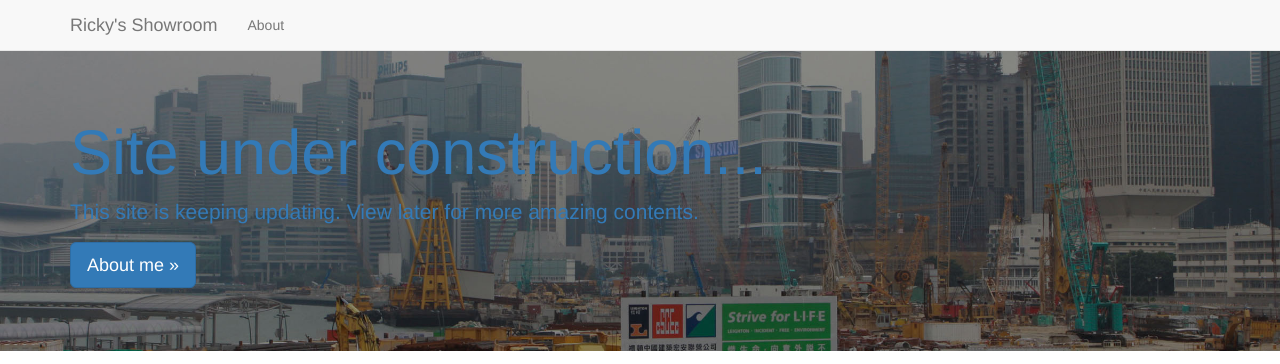
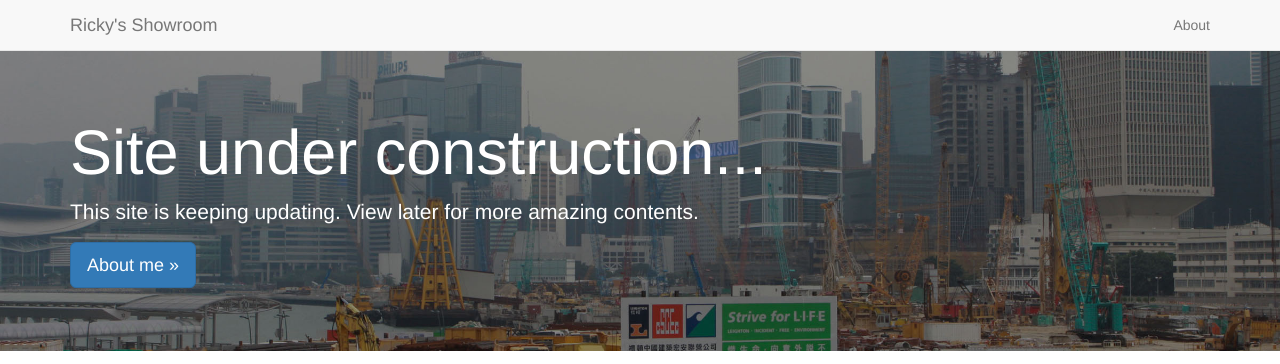
Before and after one commit to rickytsang/Profile, a plain HTML site: page index.html in a window 1280 px wide. Shown: the top 364 px of the page. Drawn offline with nearby package versions, Linux system fonts and the light colour scheme; a script that the page names is missing.

Commit message:
bug fixed

```diff
--- a/index.html
+++ b/index.html
@@ -45,8 +45,8 @@
           <a class="navbar-brand" href="index.html">Ricky's Showroom</a>
         </div>
         <div class="collapse navbar-collapse" id="bs-example-navbar-collapse-1">
-	        <ul class="nav navbar-nav">
-		        <li><a href="About/about.html">About</li>
+	        <ul class="nav navbar-nav navbar-right">
+		        <li><a href="About/about.html">About</a></li>
 	        </ul>
         </div>
       </div>
```
